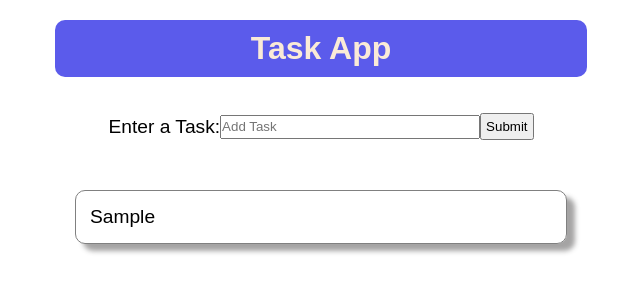
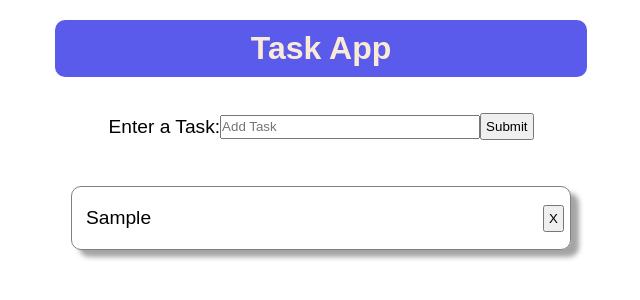
Before and after one commit to SalamanderCtesiphon/todo-list-react-app, a React (Create React App) app: page / in a window 1280 px wide. Both pictures are taken after typing "Sample" into the empty fields and a click on the button "Submit". Shown: the top 300 px of the page, without its empty margins (319-959 px from the left). Built offline with nearby package versions, Linux system fonts and the light colour scheme.

Commit message:
add delete function to each list item

```diff
--- a/package.json
+++ b/package.json
@@ -8,6 +8,7 @@
     "@testing-library/user-event": "^13.5.0",
     "react": "^18.2.0",
     "react-dom": "^18.2.0",
+    "react-icons": "^4.7.1",
     "react-scripts": "5.0.1",
     "uniqid": "^5.4.0",
     "web-vitals": "^2.1.4"
--- a/src/App.css
+++ b/src/App.css
@@ -51,13 +51,17 @@ li {
   border: 1px solid gray;
   border-radius: 10px;
   box-shadow: 8px 7px 5px rgba(47, 43, 43, 0.432);
-  min-height: 40px;
+  min-height: 50px;
   padding-left: 14px;
 }
 
 button {
   padding: 4px;
   max-height: 29px;
+  display: flex;
+  align-items: center;
+  justify-content: center;
+
 }
 
 .btnBox {
--- a/src/App.js
+++ b/src/App.js
@@ -24,6 +24,10 @@ const App = () => {
     setTasks([...tasks, newTask])
   }
 
+  const deleteTask = (id) => {
+    setTasks(tasks.filter((task) => task.id !== id))
+  }
+
   return (
     <div className="App">
       <h1>Task App</h1>
@@ -37,7 +41,7 @@ const App = () => {
         />
         <button>Submit</button>
         </form>
-      <Overview tasks={tasks} />
+      <Overview tasks={tasks} deleteTask={deleteTask}/>
     </div>
   )
 }
--- a/src/components/Overview.js
+++ b/src/components/Overview.js
@@ -1,9 +1,13 @@
-const Overview = ({ tasks }) => {
+
+const Overview = ({ tasks, deleteTask }) => {
   return (
     <div>
       <ul>
         {tasks.map((task) => (
-          <li key={task.id}>{task.text}</li>
+          <li className='formItem' key={task.id}>{task.text}<button
+            onClick={() => deleteTask(task.id)}
+          >
+          X</button></li>
         ))}
       </ul>
     </div>
```
Also changed, not shown: 1 other file (tests, documents, lock files or other folders).
